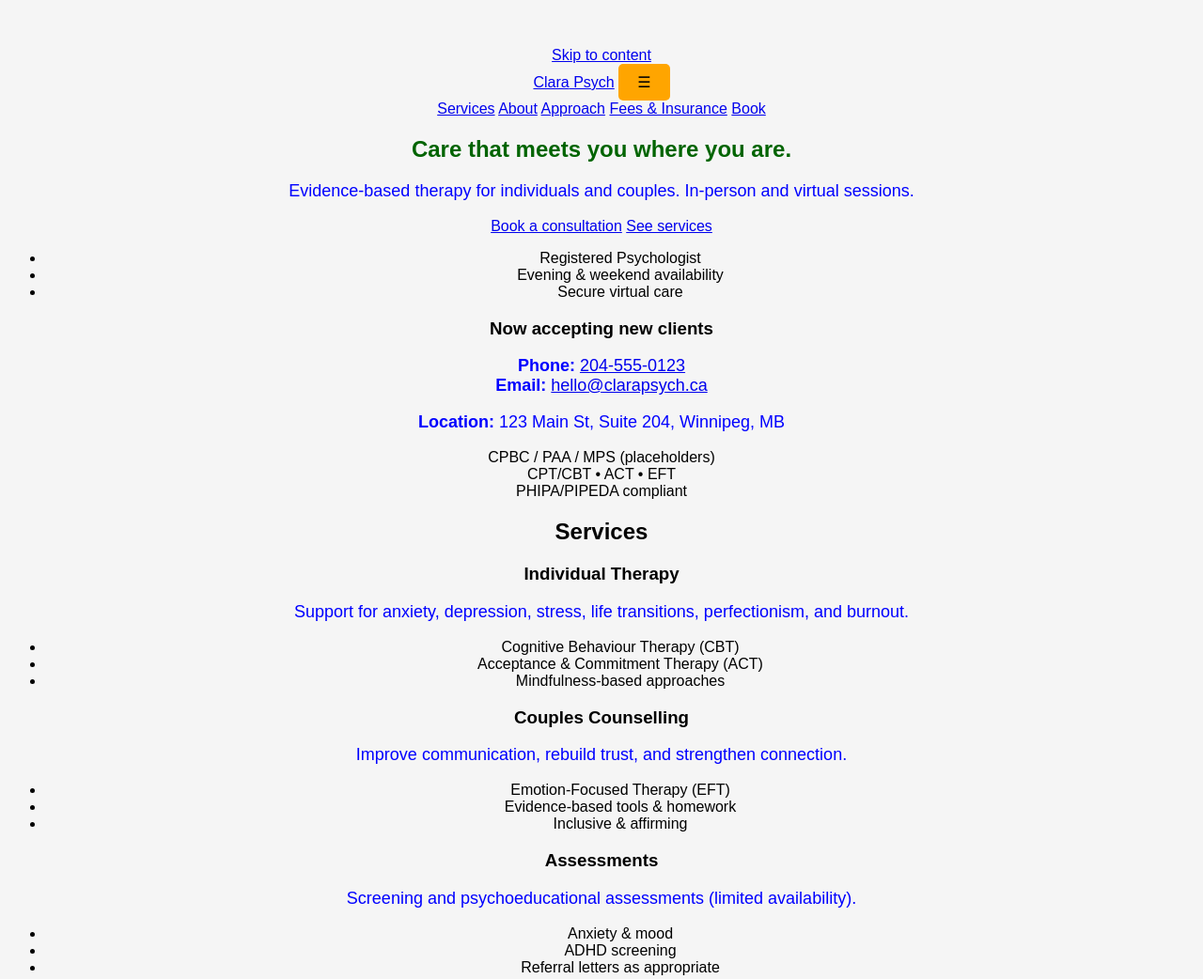
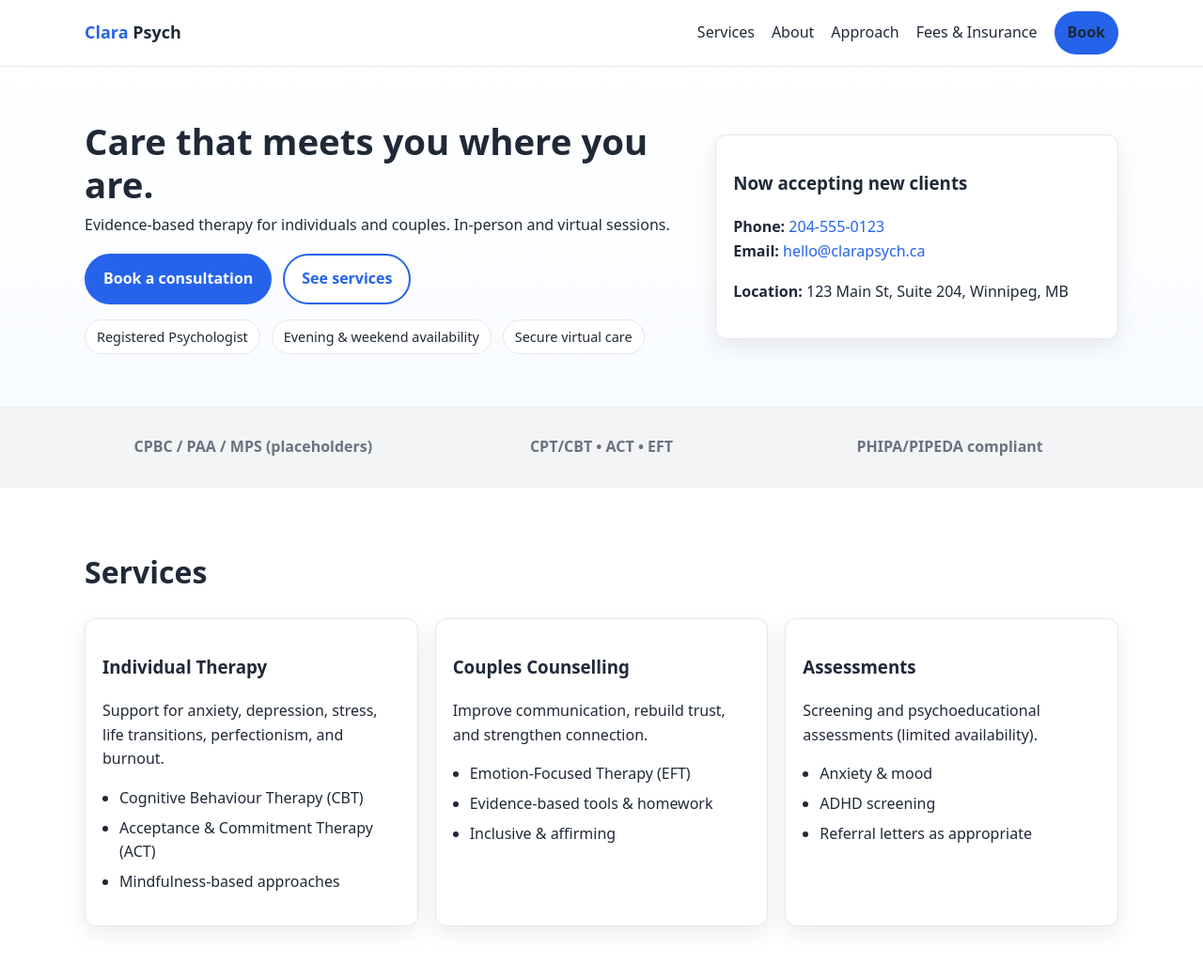
Before and after one commit to notjacktww/web-project, a plain HTML site: page index.html in a window 1280 px wide. Shown: the top 1042 px of the page at 94% size. Drawn offline with Linux system fonts and the light colour scheme.

Commit message:
Update style.css

```diff
--- a/style.css
+++ b/style.css
@@ -1,24 +1,128 @@
-body {
-  background-color: #f5f5f5;
-  font-family: Arial, sans-serif;
-  text-align: center;
-  margin-top: 50px;
+/* --------- Design tokens --------- */
+:root{
+  --bg: #ffffff;
+  --text: #1f2937;
+  --muted: #6b7280;
+  --primary: #2563eb;       /* blue */
+  --primary-ink: #0b3aa2;
+  --accent: #10b981;        /* green accent */
+  --surface: #f3f4f6;       /* light gray */
+  --surface-2: #eef2ff;     /* soft tint for alt sections */
+  --border: #e5e7eb;
+  --radius: 12px;
+  --shadow: 0 8px 24px rgba(0,0,0,.08);
 }
 
-h1 { color: darkgreen; }
+/* --------- Base --------- */
+*{box-sizing:border-box}
+html,body{margin:0;padding:0}
+body{
+  font-family: ui-sans-serif, system-ui, -apple-system, "Segoe UI", Roboto, Arial, "Noto Sans", "Apple Color Emoji", "Segoe UI Emoji";
+  color: var(--text);
+  background: var(--bg);
+  line-height: 1.6;
+}
+img{max-width:100%;display:block}
+a{color:var(--primary);text-decoration:none}
+a:hover{text-decoration:underline}
+.container{width:min(1100px, 92%); margin-inline:auto}
+.section{padding:64px 0}
+.section.alt{background: var(--surface-2)}
+.section-title{font-size: clamp(1.5rem, 2.5vw, 2rem); margin:0 0 24px 0}
 
-p {
-  color: blue;
-  font-size: 18px;
+/* --------- Accessibility --------- */
+.skip-link{
+  position:absolute; left:-9999px; top:auto; width:1px; height:1px; overflow:hidden;
+}
+.skip-link:focus{
+  position:static; width:auto; height:auto; padding:8px 12px; background:#000; color:#fff;
 }
 
-button {
-  padding: 10px 20px;
-  background: orange;
-  border: none;
-  border-radius: 5px;
-  font-size: 16px;
-  cursor: pointer;
+/* --------- Header / Nav --------- */
+.site-header{
+  position:sticky; top:0; z-index:20; background:#fff; border-bottom:1px solid var(--border);
+}
+.site-header .container{display:flex; align-items:center; justify-content:space-between; padding:12px 0}
+.brand{font-weight:700; font-size:1.125rem; color:var(--text)}
+.brand-mark{color:var(--primary)}
+
+.nav{display:flex; gap:18px; align-items:center}
+.nav a{color:var(--text)}
+.nav .btn-sm{padding:8px 12px}
+.nav-toggle{display:none; background:none; border:1px solid var(--border); padding:6px 10px; border-radius:8px}
+
+/* --------- Hero --------- */
+.hero{padding:56px 0; background:linear-gradient(180deg, #fff, #f8fbff)}
+.hero-inner{display:grid; gap:28px; grid-template-columns: 1fr; align-items:center}
+.hero h1{font-size: clamp(1.8rem, 3.5vw, 2.4rem); line-height:1.2; margin:0 0 8px}
+.hero p{margin:0 0 18px}
+.hero-cta{display:flex; gap:12px; flex-wrap:wrap}
+.hero-card{
+  background:#fff; border:1px solid var(--border); border-radius:var(--radius); padding:18px; box-shadow:var(--shadow)
+}
+.quick-facts{display:flex; flex-wrap:wrap; gap:12px; padding:0; margin:16px 0 0; list-style:none}
+.quick-facts li{background:#fff; border:1px solid var(--border); border-radius:999px; padding:6px 12px; font-size:.9rem}
+
+/* --------- Cards / Grids --------- */
+.cards{
+  display:grid; gap:18px;
+  grid-template-columns: repeat(auto-fit, minmax(240px,1fr));
+}
+.card{
+  background:#fff; border:1px solid var(--border); border-radius:var(--radius); padding:18px; box-shadow:var(--shadow)
+}
+.list-check{padding-left:18px}
+.list-check li{margin:6px 0}
+
+/* --------- Trust --------- */
+.trust{padding:20px 0; background:var(--surface)}
+.trust-grid{display:grid; grid-template-columns: repeat(auto-fit, minmax(180px,1fr)); gap:12px; align-items:center; text-align:center; font-weight:600; color:var(--muted)}
+.trust-item{padding:10px}
+
+/* --------- Grid utility --------- */
+.grid-2{display:grid; gap:24px; grid-template-columns: 1fr;}
+
+/* --------- Price list --------- */
+.price-list{list-style:none; padding:0; margin:0 0 8px}
+.price-list li{
+  display:flex; align-items:center; justify-content:space-between;
+  padding:12px 14px; border:1px solid var(--border); border-radius:10px; background:#fff; margin-bottom:10px;
 }
 
-button:hover { background: darkorange; }
+/* --------- Contact --------- */
+.contact-form{display:grid; gap:12px}
+.contact-form label{display:grid; gap:6px; font-weight:600}
+.contact-form input, .contact-form textarea{
+  padding:10px 12px; border:1px solid var(--border); border-radius:8px; font:inherit
+}
+.map-embed iframe{width:100%; min-height:220px; border:0; border-radius:12px}
+.contact-info h3{margin-top:0}
+
+/* --------- Footer --------- */
+.site-footer{padding:22px 0; border-top:1px solid var(--border); background:#fff}
+.footer-grid{display:flex; flex-wrap:wrap; align-items:center; justify-content:space-between; gap:12px}
+.muted{color:var(--muted)}
+.small{font-size:.9rem}
+
+/* --------- Buttons --------- */
+.btn, .btn-sm{
+  display:inline-block; background:var(--primary); color:#fff; border-radius:999px; padding:12px 18px; font-weight:700; border:2px solid transparent; text-decoration:none
+}
+.btn:hover{background:var(--primary-ink)}
+.btn-outline{background:#fff; color:var(--primary); border-color:var(--primary)}
+.btn-outline:hover{color:#fff; background:var(--primary)}
+
+/* --------- Responsive --------- */
+@media (min-width: 820px){
+  .hero-inner{grid-template-columns: 1.2fr .8fr}
+  .grid-2{grid-template-columns: 1fr 1fr}
+  .nav-toggle{display:none}
+}
+@media (max-width: 819.98px){
+  .nav-toggle{display:block}
+  .nav{
+    position:absolute; right:4%; top:60px; background:#fff; border:1px solid var(--border);
+    border-radius:12px; padding:10px; flex-direction:column; gap:10px; display:none; box-shadow:var(--shadow)
+  }
+  .nav.open{display:flex}
+}
```
